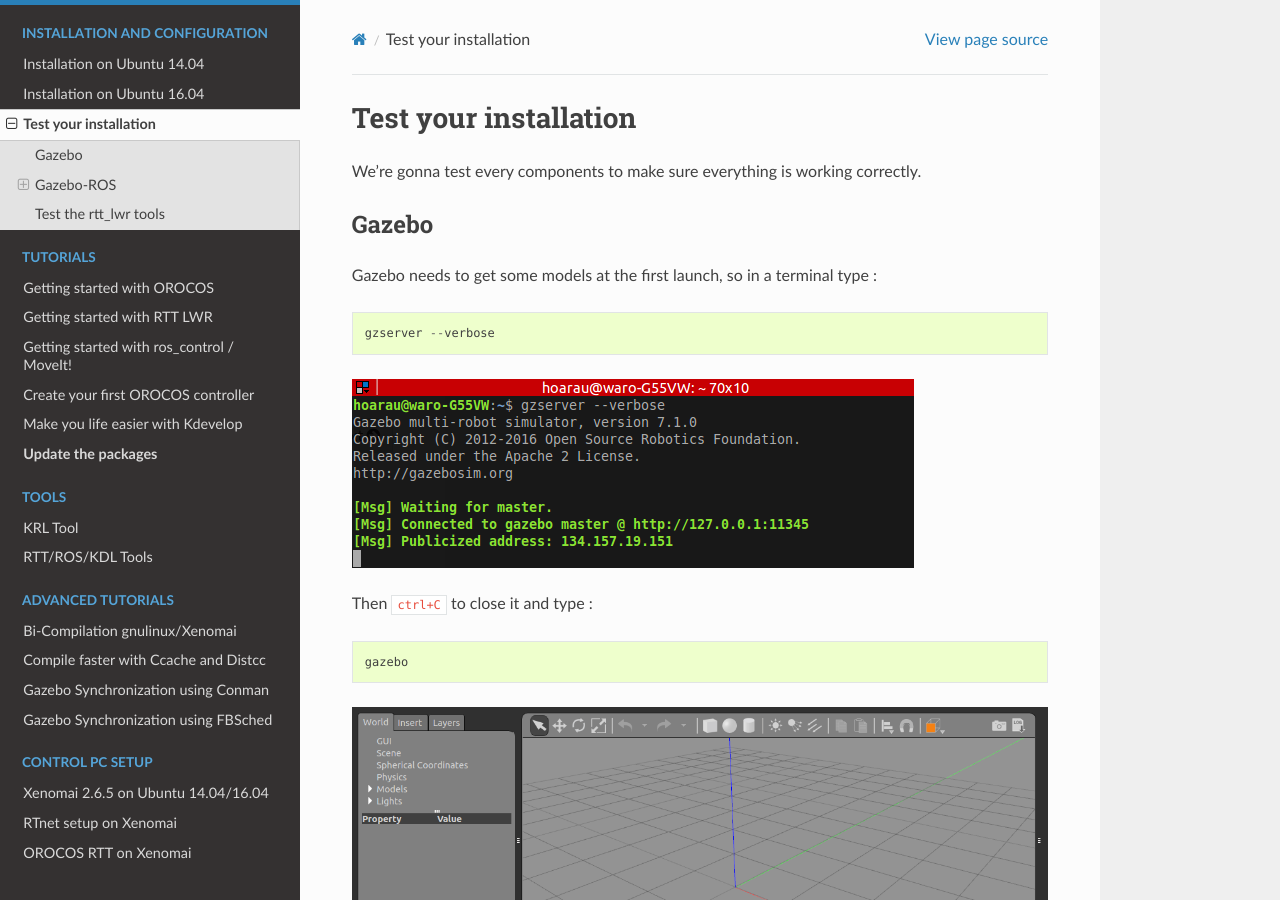
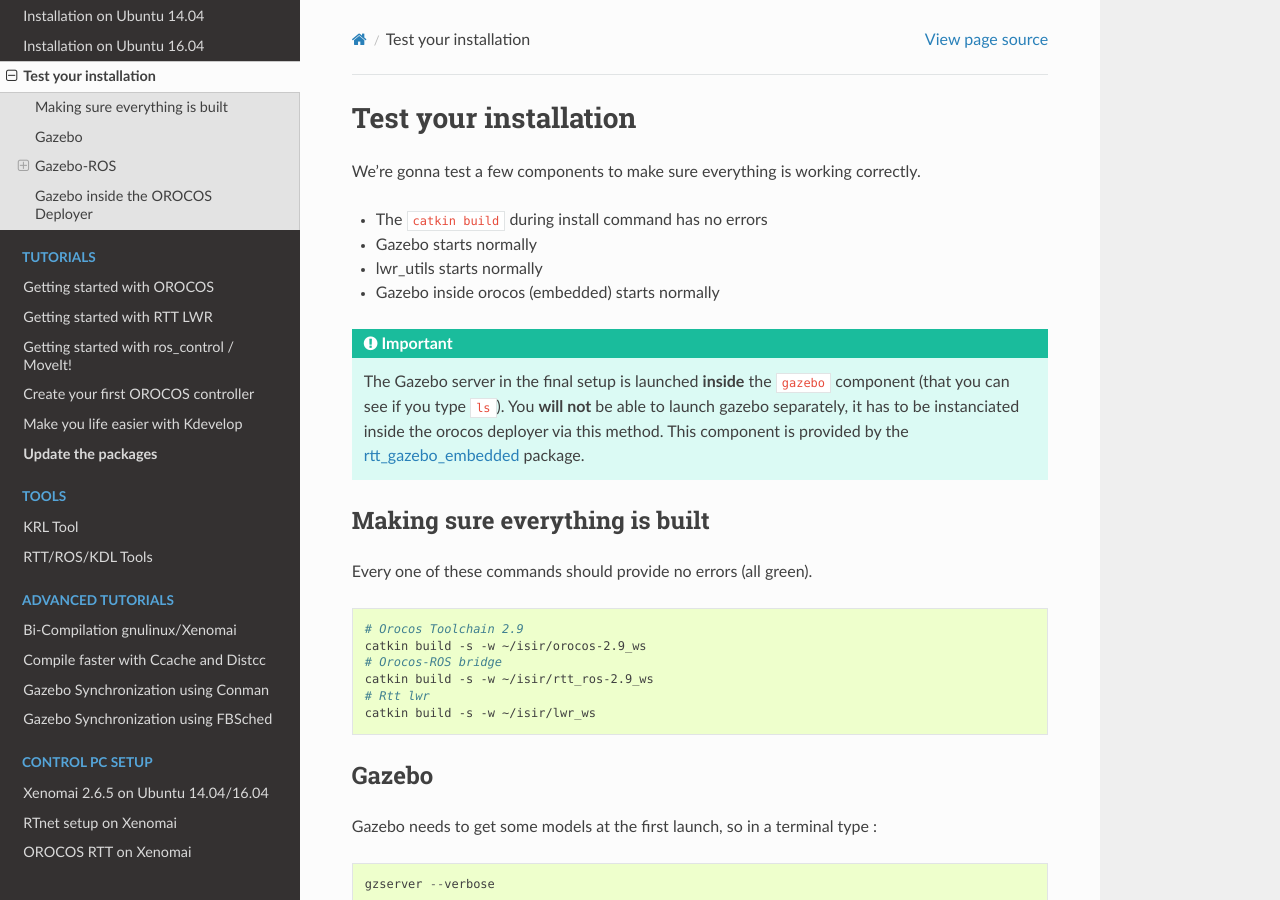
Before and after one commit to kuka-isir/rtt_lwr, a Sphinx documentation site: the page built from docs/source/install/test-install.rst, in a window 1280 px wide and 900 px high. Built offline with Sphinx 7.4.7 and the Read the Docs theme 2.0.0, drawn with Linux system fonts in a browser that asks for light colours; some of the changed text lies outside the part shown.

Commit message:
improve tests

```diff
--- a/docs/source/install/test-install.rst
+++ b/docs/source/install/test-install.rst
@@ -1,7 +1,33 @@
 Test your installation
 ======================
 
-We're gonna test every components to make sure everything is working correctly.
+We're gonna test a few components to make sure everything is working correctly.
+
+* The ``catkin build`` during install command has no errors
+* Gazebo starts normally
+* lwr_utils starts normally
+* Gazebo inside orocos (embedded) starts normally
+
+.. important::
+
+    The Gazebo server in the final setup is launched **inside** the ``gazebo`` component (that you can see if you type ``ls``).
+    You **will not** be able to launch gazebo separately, it has to be instanciated inside the orocos deployer via this method.
+    This component is provided by the `rtt_gazebo_embedded <https://github.com/kuka-isir/rtt_gazebo_embedded>`_ package.
+
+Making sure everything is built
+-------------------------------
+
+Every one of these commands should provide no errors (all green).
+
+.. code-block:: bash
+
+    # Orocos Toolchain 2.9
+    catkin build -s -w ~/isir/orocos-2.9_ws
+    # Orocos-ROS bridge
+    catkin build -s -w ~/isir/rtt_ros-2.9_ws
+    # Rtt lwr
+    catkin build -s -w ~/isir/lwr_ws
+
 
 Gazebo
 ------
@@ -32,14 +58,14 @@
 
 Close any instance of gazebo running, and then launch gazebo with the ros plugins :
 
-.. code::
+.. code-block:: ruby
 
     gazebo -s libgazebo_ros_paths_plugin.so -s libgazebo_ros_api_plugin.so --verbose
 
 Upload the robot's URDF
 ~~~~~~~~~~~~~~~~~~~~~~~
 
-.. code::
+.. code-block:: ruby
 
     roslaunch lwr_description lwr_upload.launch
     # you can also pass load_ati_sensor:=true load_handle:=true load_base:=true
@@ -58,22 +84,23 @@
 .. image:: /_static/gazebo-lwr.png
 
 
-Test the rtt_lwr tools
------------------------
+Gazebo inside the OROCOS Deployer
+---------------------------------
 
-.. warning::
+.. important::
 
-    **Close** all previous nodes, deployers, windows etc, and start the main deployer with gazebo.
+    **Close** all previous nodes, roscore, deployers, windows etc, and start the main deployer with gazebo.
 
     Now gazebo is launched **inside** the orocos deployer !
 
-.. code::
+.. code-block:: ruby
 
     roslaunch lwr_utils run.launch sim:=true
+    # this launches gazebo inside the orocos deployer
 
 .. note::
 
-    You can see the robot in the gazebi gui because the model is spawned into gazebo via the main launch file.
+    You can see the robot in the gazebo gui because the model is spawned into gazebo via the main launch file.
     Still, it has no interface to send commands, what we'll do in the next step.
 
 Now type :
```
Also changed, not shown: other parts of docs/source/install/test-install.rst (+0 -6 lines).
